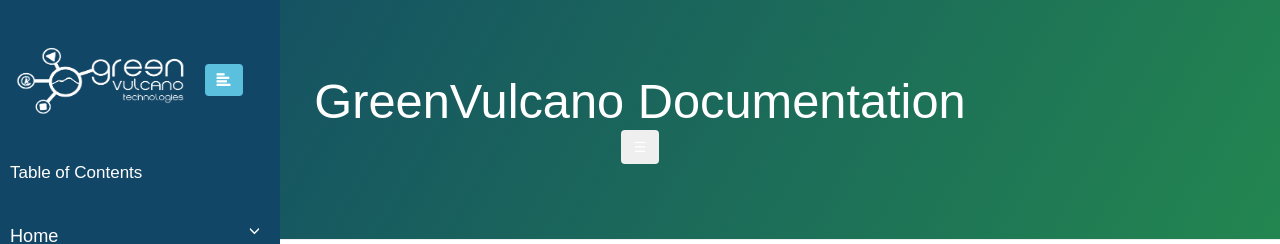
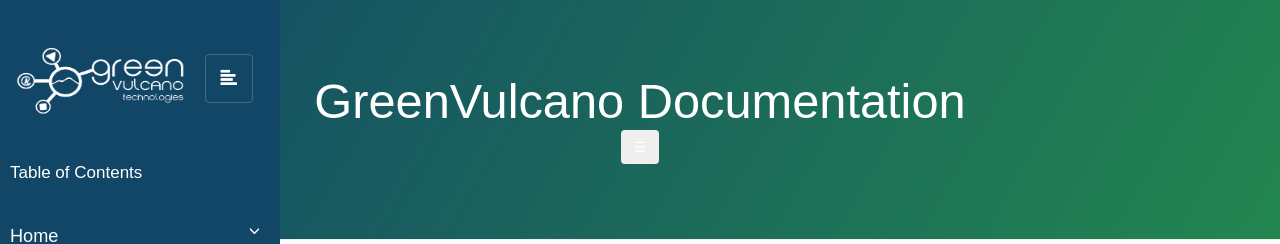
Before and after one commit to dianamw/GreenVulcano-Beta, a Jekyll site: the page built from index.md, in a window 1280 px wide. Shown: the top 244 px of the page. Built offline with Jekyll 4.4.1, drawn with Linux system fonts in a browser that asks for light colours; our own code applies the rules of GitHub Pages for plain Markdown files; the repository's description, which GitHub fills in, is left out.

Commit message:
Update body.html

```diff
--- a/_includes/body.html
+++ b/_includes/body.html
@@ -14,7 +14,7 @@
     <!-- Sidebar Holder -->
     <nav id="sidebar">
       <a href="{{site.baseurl}}"><img src="{{site.baseurl}}{{site.image}}" style="height:80px; width:180px; padding:5px; margin:10px"/></a>
-      <button type="button" id="sidebarCollapse" class="btn btn-info navbar-btn">
+      <button type="button" id="sidebarCollapse" class="btn-blue">
                           <i class="glyphicon glyphicon-align-left"></i>
                           <span></span>
                       </button>
```
